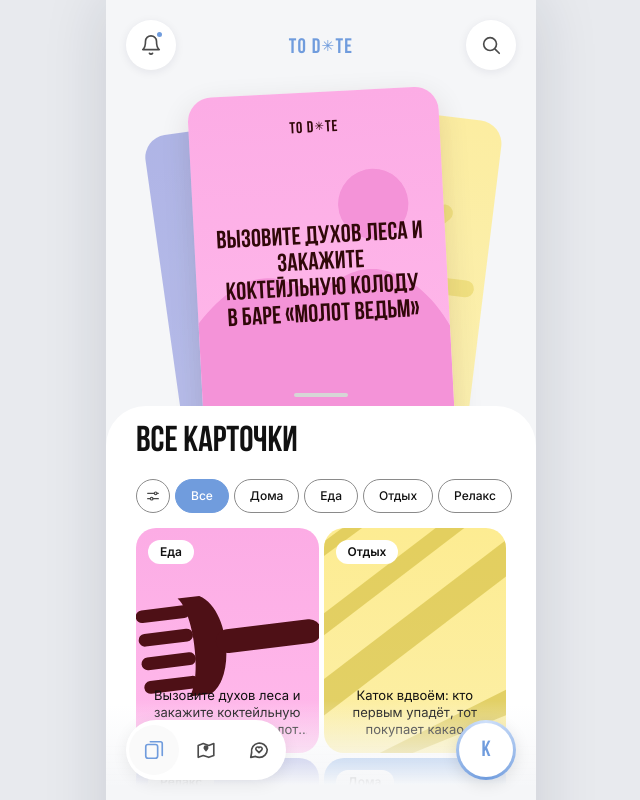
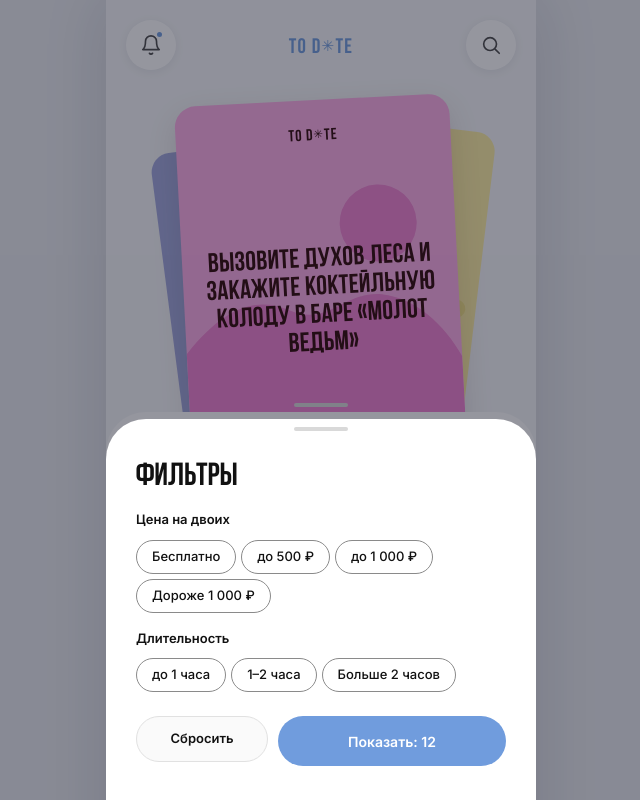
Before and after one commit to ardubrovskij-dotcom/todate-app, a React (Vite) app: page / in a window 1280 px wide. Both pictures are taken after a click on the button 472 px from the left and 496 px from the top of the page. Shown: the top 800 px of the page, without its empty margins (319-959 px from the left). Built offline with nearby package versions, Linux system fonts and the light colour scheme.

Commit message:
Отступы и карточки по Фигме: плоские заливки, радиус 21, веер ±7°, цвета пятен; рабочие фильтры (цена, длительность)

```diff
--- a/src/index.css
+++ b/src/index.css
@@ -24,10 +24,11 @@
   --divider: #E1E1E1;
   --handle: #D6D6D6;
   --soft: #FAFAFA;
-  --pink: #FCACE5; --pink-shape: #F493D8; --pink-soft: #FFBAEB; --pink-back: #F8D0EE;
+  --pink: #FCACE5; --pink-shape: #EF80CF; --pink-soft: #FFBAEB; --pink-back: #F8D0EE;
   --yellow: #FDEC92; --yellow-soft: #FCEFA6;
-  --lav: #929ADF; --lav-soft: #9DA4E2;
-  --sky: #81ABE8; --sky-soft: #96B9EB;
+  --lav: #929ADF; --lav-deep: #7E86D1;
+  --sky: #81ABE8;
+  --handle-figma: #D9D9D9;
   --card-ink: #300809;
   --ok: #AFDA98;
   --neutral: #B5B6B7;
@@ -93,16 +94,16 @@ body {
 }
 .sheet-handle {
   width: 54px; height: 4px; border-radius: 2px;
-  background: var(--handle);
-  margin: 0 auto 14px;
+  background: var(--handle-figma);
+  margin: 0 auto 30px;
   position: relative;
-  top: -13px;
+  top: -9px;
 }
 
 .chip {
   height: 34px; padding: 0 15px; border-radius: 999px;
   border: 1px solid var(--stroke); background: var(--surface);
-  font-size: 12px; font-weight: 500; color: var(--text);
+  font-size: 13px; font-weight: 500; color: var(--text);
   display: inline-flex; align-items: center; white-space: nowrap;
   cursor: pointer; transition: background .15s ease, color .15s ease, border-color .15s ease;
 }
@@ -112,7 +113,7 @@ body {
 .param {
   height: 36px; padding: 0 15px; border-radius: 999px;
   border: 1px solid var(--stroke); background: var(--surface);
-  font-size: 12px; font-weight: 600; display: inline-flex; align-items: center; white-space: nowrap;
+  font-size: 13px; font-weight: 600; display: inline-flex; align-items: center; white-space: nowrap;
 }
 
 .btn-primary {
@@ -158,9 +159,13 @@ body {
 /* Круглая иконка-кнопка в ряду чипов (фильтры) */
 .chip-icon {
   width: 34px; height: 34px; border-radius: 50%; flex: none;
-  border: 1px solid var(--stroke); background: var(--surface);
+  border: none; background: var(--soft);
   display: inline-flex; align-items: center; justify-content: center;
-  color: var(--icon); cursor: pointer;
+  color: var(--icon); cursor: pointer; position: relative;
+}
+.chip-icon .dot {
+  position: absolute; top: 6px; right: 6px; width: 7px; height: 7px;
+  border-radius: 50%; background: var(--primary); border: 1.5px solid var(--surface);
 }
 .chip-icon svg { width: 16px; height: 16px; }
 
@@ -190,7 +195,7 @@ body {
 .tile {
   border-radius: var(--r-tile);
   position: relative; overflow: hidden; cursor: pointer;
-  aspect-ratio: 162.5 / 200;
+  aspect-ratio: 162 / 200;
   transition: transform .15s ease;
   text-align: left; border: none; padding: 0; width: 100%;
 }
@@ -200,8 +205,7 @@ body {
   font-size: 13px; line-height: 17px; text-align: center; color: var(--text);
   display: -webkit-box; -webkit-line-clamp: 3; -webkit-box-orient: vertical; overflow: hidden;
 }
-/* На лавандовой и голубой плитках текст белый (из макета) */
-.cat-релакс .tile-label, .cat-дома .tile-label { color: #fff; }
+/* На плитках текст тёмный на всех категориях (из макета) */
 .tag {
   position: absolute; top: 12px; left: 12px; height: 24px; padding: 0 12px;
   border-radius: 12px; background: #fff; font-size: 12px; font-weight: 600;
@@ -209,24 +213,25 @@ body {
 }
 .tile-photo { aspect-ratio: 252 / 275; border-radius: 30px; }
 
-.cat-дома { background: linear-gradient(180deg, var(--sky) 0%, var(--sky-soft) 100%); }
-.cat-еда { background: linear-gradient(180deg, var(--pink) 0%, var(--pink-soft) 100%); }
-.cat-отдых { background: linear-gradient(180deg, var(--yellow) 0%, var(--yellow-soft) 100%); }
-.cat-релакс { background: linear-gradient(180deg, var(--lav) 0%, var(--lav-soft) 100%); }
+/* Плитки категорий — плоская заливка (из макета) */
+.cat-дома { background: var(--sky); }
+.cat-еда { background: var(--pink); }
+.cat-отдых { background: var(--yellow-soft); }
+.cat-релакс { background: var(--lav); }
 
 /* Колода */
 .deck-card {
   background: var(--pink);
-  border-radius: 24px;
+  border-radius: 21px;
   box-shadow: 0 10px 30px rgba(48, 8, 9, 0.12);
   color: var(--card-ink);
   position: relative; overflow: hidden;
 }
-/* Задние карты колоды — в цвете своей категории (важен порядок: после .deck-card) */
-.deck-card.cat-дома { background: linear-gradient(180deg, var(--sky) 0%, var(--sky-soft) 100%); }
-.deck-card.cat-еда { background: linear-gradient(180deg, var(--pink) 0%, var(--pink-soft) 100%); }
-.deck-card.cat-отдых { background: linear-gradient(180deg, var(--yellow) 0%, var(--yellow-soft) 100%); }
-.deck-card.cat-релакс { background: linear-gradient(180deg, var(--lav) 0%, var(--lav-soft) 100%); }
+/* Карты колоды — плоские приглушённые цвета (из макета) */
+.deck-card.cat-дома { background: var(--primary); }
+.deck-card.cat-еда { background: var(--pink); }
+.deck-card.cat-отдых { background: var(--yellow); }
+.deck-card.cat-релакс { background: var(--lav-deep); }
 
 /* Плашки списков */
 .plate {
--- a/src/screens.tsx
+++ b/src/screens.tsx
@@ -25,6 +25,9 @@ const deckAnim: DeckAnim = (() => {
   }
 })();
 
+/* Карта из макета: 297×395, радиус 21, передняя повернута на −3,4° */
+const CARD_RATIO = 297 / 395;
+
 export function Deck({ ideas, onOpen, height = 395 }: { ideas: Idea[]; onOpen?: (id: string) => void; height?: number }) {
   const [idx, setIdx] = useState(0);
   const [drag, setDrag] = useState(0);
@@ -51,10 +54,10 @@ export function Deck({ ideas, onOpen, height = 395 }: { ideas: Idea[]; onOpen?:
     }, 320);
   };
 
-  /* Позы задних карт: веером влево и вправо, почти в полный размер (как в макете) */
+  /* Позы задних карт из макета: правая +6,9° чуть выше, левая −7,4° ниже */
   const BACK_POSES = [
-    { rot: 7, x: 42, y: 4, scale: 0.965 },
-    { rot: -8, x: -42, y: 10, scale: 0.93 },
+    { rot: 6.9, x: 27, y: 0, scale: 0.927 },
+    { rot: -7.4, x: -25, y: 20, scale: 0.927 },
   ];
 
   const frontTransform = (): React.CSSProperties => {
@@ -203,7 +206,7 @@ export function Deck({ ideas, onOpen, height = 395 }: { ideas: Idea[]; onOpen?:
 
 /* Одиночная карта (деталь идеи) — без задних карт, как в макете */
 export function SingleCard({ idea, height = 300 }: { idea: Idea; height?: number }) {
-  const w = Math.round(height * (275 / 395));
+  const w = Math.round(height * CARD_RATIO);
   return (
     <div style={{ display: 'flex', justifyContent: 'center' }}>
       <div className={`deck-card ${catClass(idea.category)}`} style={{ width: w, height, transform: 'rotate(-3deg)', flex: 'none' }}>
@@ -244,10 +247,11 @@ export function MiniCard({ idea, w = 150, h = 190 }: { idea: Idea; w?: number; h
 }
 
 /* Круглая кнопка-иконка фильтров в ряду чипов */
-export function FiltersButton({ onClick }: { onClick: () => void }) {
+export function FiltersButton({ onClick, active = false }: { onClick: () => void; active?: boolean }) {
   return (
     <button className="chip-icon" onClick={onClick} aria-label="Фильтры" title="Фильтры">
       <IconSliders />
+      {active && <span className="dot" />}
     </button>
   );
 }
@@ -433,35 +437,132 @@ export function Accept({ ctx }: { ctx: AppCtx }) {
   );
 }
 
+/* ================= ФИЛЬТРЫ ================= */
+type PriceFilter = 'free' | 'to500' | 'to1000' | '1000plus';
+type DurFilter = 'to1' | '1to2' | '2plus';
+
+const priceOf = (s: string) => Number(s.replace(/[^\d]/g, '')) || 0;
+const hoursOf = (s: string) => {
+  const m = s.match(/(\d+(?:[.,]\d+)?)/);
+  if (!m) return 0;
+  const v = parseFloat(m[1].replace(',', '.'));
+  return s.includes('минут') ? v / 60 : v;
+};
+const matchPrice = (idea: Idea, f: PriceFilter | null) => {
+  if (!f) return true;
+  const p = priceOf(idea.price);
+  if (f === 'free') return p === 0;
+  if (f === 'to500') return p > 0 && p <= 500;
+  if (f === 'to1000') return p <= 1000;
+  return p > 1000;
+};
+const matchDur = (idea: Idea, f: DurFilter | null) => {
+  if (!f) return true;
+  const h = hoursOf(idea.duration);
+  if (f === 'to1') return h <= 1;
+  if (f === '1to2') return h > 1 && h <= 2;
+  return h > 2;
+};
+
+const PRICE_OPTS: { key: PriceFilter; label: string }[] = [
+  { key: 'free', label: 'Бесплатно' },
+  { key: 'to500', label: 'до 500 ₽' },
+  { key: 'to1000', label: 'до 1 000 ₽' },
+  { key: '1000plus', label: 'Дороже 1 000 ₽' },
+];
+const DUR_OPTS: { key: DurFilter; label: string }[] = [
+  { key: 'to1', label: 'до 1 часа' },
+  { key: '1to2', label: '1–2 часа' },
+  { key: '2plus', label: 'Больше 2 часов' },
+];
+
+export function IdeaFiltersSheet({
+  price, dur, count, onPrice, onDur, onReset, onClose,
+}: {
+  price: PriceFilter | null; dur: DurFilter | null; count: number;
+  onPrice: (v: PriceFilter | null) => void; onDur: (v: DurFilter | null) => void;
+  onReset: () => void; onClose: () => void;
+}) {
+  const group = <T extends string>(title: string, opts: { key: T; label: string }[], value: T | null, set: (v: T | null) => void) => (
+    <div style={{ marginTop: 16 }}>
+      <div style={{ fontSize: 13, fontWeight: 600, marginBottom: 10 }}>{title}</div>
+      <div style={{ display: 'flex', gap: 5, flexWrap: 'wrap' }}>
+        {opts.map((o) => (
+          <button key={o.key} className={`chip ${value === o.key ? 'active' : ''}`} onClick={() => set(value === o.key ? null : o.key)}>
+            {o.label}
+          </button>
+        ))}
+      </div>
+    </div>
+  );
+  return (
+    <div className="modal-backdrop" onClick={onClose}>
+      <div className="modal-sheet" onClick={(e) => e.stopPropagation()}>
+        <div className="sheet-handle" style={{ top: 0 }} />
+        <h2 className="h2" style={{ margin: 0 }}>Фильтры</h2>
+        {group('Цена на двоих', PRICE_OPTS, price, onPrice)}
+        {group('Длительность', DUR_OPTS, dur, onDur)}
+        <div style={{ display: 'flex', gap: 10, marginTop: 24 }}>
+          <button className="btn-ghost" style={{ flex: 1 }} onClick={onReset}>Сбросить</button>
+          <button className="btn-primary" style={{ flex: 2 }} onClick={onClose}>Показать: {count}</button>
+        </div>
+      </div>
+    </div>
+  );
+}
+
 /* ================= ГЛАВНАЯ / КАТАЛОГ ================= */
 export function Home({ ctx }: { ctx: AppCtx }) {
   const [cat, setCat] = useState<Category | 'все'>('все');
-  const list = useMemo(() => (cat === 'все' ? IDEAS : IDEAS.filter((i) => i.category === cat)), [cat]);
+  const [priceF, setPriceF] = useState<PriceFilter | null>(null);
+  const [durF, setDurF] = useState<DurFilter | null>(null);
+  const [filtersOpen, setFiltersOpen] = useState(false);
+  const list = useMemo(
+    () => IDEAS.filter((i) => (cat === 'все' || i.category === cat) && matchPrice(i, priceF) && matchDur(i, durF)),
+    [cat, priceF, durF],
+  );
   return (
     <div style={{ paddingBottom: 130 }}>
       <div className="deck-stick">
-        <div style={{ height: 92 }} />
-        <Deck ideas={IDEAS.slice(0, 4)} onOpen={(id) => ctx.go({ name: 'idea', id })} height={360} />
+        <div style={{ height: 100 }} />
+        <Deck ideas={IDEAS.slice(0, 4)} onOpen={(id) => ctx.go({ name: 'idea', id })} height={395} />
       </div>
-      <div className="sheet" style={{ marginTop: -46, minHeight: '55dvh' }}>
+      <div className="sheet" style={{ marginTop: -83, minHeight: '55dvh' }}>
         <div className="sheet-handle" />
         <div style={px}>
           <h1 className="h1" style={{ margin: 0 }}>Все карточки</h1>
         </div>
-        <div className="row-scroll" style={{ ...px, marginTop: 19 }}>
-          <FiltersButton onClick={() => ctx.toast('Тонкие фильтры появятся в боевой версии')} />
+        <div className="row-scroll" style={{ ...px, marginTop: 10 }}>
+          <FiltersButton onClick={() => setFiltersOpen(true)} active={!!(priceF || durF)} />
           <button className={`chip ${cat === 'все' ? 'active' : ''}`} onClick={() => setCat('все')}>Все</button>
           {CATEGORIES.map((c) => (
             <button key={c.key} className={`chip ${cat === c.key ? 'active' : ''}`} onClick={() => setCat(c.key)}>{c.label}</button>
           ))}
         </div>
-        <div style={{ ...px, marginTop: 15, display: 'grid', gridTemplateColumns: '1fr 1fr', gap: 5 }}>
+        <div style={{ ...px, marginTop: 15, display: 'grid', gridTemplateColumns: '1fr 1fr', gap: '5px 6px' }}>
           {list.map((i) => (
             <IdeaTile key={i.id} idea={i} onClick={() => ctx.go({ name: 'idea', id: i.id })} />
           ))}
         </div>
+        {list.length === 0 && (
+          <div style={{ ...px, marginTop: 20 }}>
+            <div className="plate" style={{ padding: 22, textAlign: 'center' }}>
+              <div className="font-head" style={{ fontSize: 22 }}>Ничего не нашлось</div>
+              <p style={{ fontSize: 13, color: 'var(--text-2)', lineHeight: '17px' }}>Попробуйте ослабить фильтры — или сбросьте их совсем.</p>
+              <button className="btn-ghost" onClick={() => { setPriceF(null); setDurF(null); setCat('все'); }}>Сбросить фильтры</button>
+            </div>
+          </div>
+        )}
         <div style={{ height: 30 }} />
       </div>
+      {filtersOpen && (
+        <IdeaFiltersSheet
+          price={priceF} dur={durF} count={list.length}
+          onPrice={setPriceF} onDur={setDurF}
+          onReset={() => { setPriceF(null); setDurF(null); }}
+          onClose={() => setFiltersOpen(false)}
+        />
+      )}
     </div>
   );
 }
@@ -473,19 +574,19 @@ export function IdeaDetail({ ctx, id }: { ctx: AppCtx; id: string }) {
   return (
     <div style={{ paddingBottom: 130 }}>
       <div className="deck-stick">
-        <div style={{ height: 92 }} />
-        <SingleCard idea={idea} height={330} />
+        <div style={{ height: 84 }} />
+        <SingleCard idea={idea} height={360} />
       </div>
-      <div className="sheet" style={{ marginTop: -46 }}>
+      <div className="sheet" style={{ marginTop: -94 }}>
         <div className="sheet-handle" />
         <div style={px}>
           <h1 className="h2" style={{ margin: 0 }}>{idea.title}</h1>
-          <div className="row-scroll" style={{ marginTop: 14 }}>
+          <div className="row-scroll" style={{ marginTop: 10 }}>
             <span className="param">{idea.duration}</span>
             <span className="param">{idea.price}</span>
             <span className="param">{idea.metro}</span>
           </div>
-          <p style={{ fontSize: 13, lineHeight: '17px', maxWidth: 330, margin: '14px 0 0' }}>{idea.description}</p>
+          <p style={{ fontSize: 13, lineHeight: '17px', maxWidth: 330, margin: '10px 0 0' }}>{idea.description}</p>
           <div style={{ display: 'flex', gap: 8, marginTop: 22, alignItems: 'center' }}>
             <button className="btn-primary" style={{ flex: 1, padding: '0 16px' }} onClick={() => ctx.go({ name: 'hint', id: idea.id })}>
               Намекнуть о свидании
@@ -674,8 +775,11 @@ export function MyHints({ ctx }: { ctx: AppCtx }) {
 /* ================= ИЗБРАННОЕ ================= */
 export function Favorites({ ctx }: { ctx: AppCtx }) {
   const [cat, setCat] = useState<Category | 'все'>('все');
+  const [priceF, setPriceF] = useState<PriceFilter | null>(null);
+  const [durF, setDurF] = useState<DurFilter | null>(null);
+  const [filtersOpen, setFiltersOpen] = useState(false);
   const favs = IDEAS.filter((i) => ctx.favorites.includes(i.id));
-  const list = cat === 'все' ? favs : favs.filter((i) => i.category === cat);
+  const list = favs.filter((i) => (cat === 'все' || i.category === cat) && matchPrice(i, priceF) && matchDur(i, durF));
   const fan = favs.slice(0, 5);
   return (
     <div style={{ paddingBottom: 130 }}>
@@ -714,8 +818,8 @@ export function Favorites({ ctx }: { ctx: AppCtx }) {
         <div style={px}>
           <h1 className="h1" style={{ margin: 0 }}>Всё избранное</h1>
         </div>
-        <div className="row-scroll" style={{ ...px, marginTop: 19 }}>
-          <FiltersButton onClick={() => ctx.toast('Тонкие фильтры появятся в боевой версии')} />
+        <div className="row-scroll" style={{ ...px, marginTop: 10 }}>
+          <FiltersButton onClick={() => setFiltersOpen(true)} active={!!(priceF || durF)} />
           <button className={`chip ${cat === 'все' ? 'active' : ''}`} onClick={() => setCat('все')}>Все</button>
           {CATEGORIES.map((c) => (
             <button key={c.key} className={`chip ${cat === c.key ? 'active' : ''}`} onClick={() => setCat(c.key)}>{c.label}</button>
@@ -725,17 +829,33 @@ export function Favorites({ ctx }: { ctx: AppCtx }) {
           {list.length === 0 ? (
             <div className="plate" style={{ padding: 22, textAlign: 'center' }}>
               <div className="font-head" style={{ fontSize: 22 }}>Пока пусто</div>
-              <p style={{ fontSize: 13, color: 'var(--text-2)', lineHeight: '17px' }}>Нажимайте на сердечко в карточке идеи — она появится здесь.</p>
-              <button className="btn-primary" onClick={() => ctx.go({ name: 'home' })}>В каталог</button>
+              <p style={{ fontSize: 13, color: 'var(--text-2)', lineHeight: '17px' }}>
+                {favs.length === 0
+                  ? 'Нажимайте на сердечко в карточке идеи — она появится здесь.'
+                  : 'Под такие фильтры ничего не подходит — попробуйте их ослабить.'}
+              </p>
+              {favs.length === 0 ? (
+                <button className="btn-primary" onClick={() => ctx.go({ name: 'home' })}>В каталог</button>
+              ) : (
+                <button className="btn-ghost" onClick={() => { setPriceF(null); setDurF(null); setCat('все'); }}>Сбросить фильтры</button>
+              )}
             </div>
           ) : (
-            <div style={{ display: 'grid', gridTemplateColumns: '1fr 1fr', gap: 5 }}>
+            <div style={{ display: 'grid', gridTemplateColumns: '1fr 1fr', gap: '5px 6px' }}>
               {list.map((i) => <IdeaTile key={i.id} idea={i} onClick={() => ctx.go({ name: 'idea', id: i.id })} />)}
             </div>
           )}
         </div>
         <div style={{ height: 40 }} />
       </div>
+      {filtersOpen && (
+        <IdeaFiltersSheet
+          price={priceF} dur={durF} count={list.length}
+          onPrice={setPriceF} onDur={setDurF}
+          onReset={() => { setPriceF(null); setDurF(null); }}
+          onClose={() => setFiltersOpen(false)}
+        />
+      )}
     </div>
   );
 }
@@ -778,7 +898,7 @@ export function Routes({ ctx }: { ctx: AppCtx }) {
         <div style={{ ...px, marginTop: 30 }}>
           <h1 className="h1" style={{ margin: 0 }}>Все маршруты</h1>
         </div>
-        <div className="row-scroll" style={{ ...px, marginTop: 19 }}>
+        <div className="row-scroll" style={{ ...px, marginTop: 10 }}>
           <FiltersButton onClick={() => ctx.toast('Тонкие фильтры появятся в боевой версии')} />
           <button className={`chip ${district === 'Все' ? 'active' : ''}`} onClick={() => setDistrict('Все')}>Все</button>
           {DISTRICTS.map((d) => (
--- a/src/ui.tsx
+++ b/src/ui.tsx
@@ -135,17 +135,17 @@ export function Silhouette({ shape, color = 'rgba(255,255,255,0.20)' }: { shape:
 /* Символ и цвет силуэта на плитке категории (из макета) */
 export const tileShape: Record<Category, string> = { 'еда': 'fork', 'отдых': 'rays', 'релакс': 'flower', 'дома': 'sofa' };
 export const tileShapeColor: Record<Category, string> = {
-  'еда': '#4E1016',
-  'отдых': 'rgba(206,184,54,0.55)',
-  'релакс': 'rgba(255,255,255,0.30)',
-  'дома': 'rgba(255,255,255,0.38)',
+  'еда': 'var(--pink-soft)',
+  'отдых': 'var(--yellow)',
+  'релакс': 'rgba(255,255,255,0.25)',
+  'дома': 'rgba(255,255,255,0.20)',
 };
-/* Цвет абстрактных пятен на картах колоды */
+/* Цвет абстрактных пятен на картах колоды (из макета) */
 export const cardShapeColor: Record<Category, string> = {
   'еда': 'var(--pink-shape)',
-  'отдых': 'rgba(238,218,100,0.85)',
-  'релакс': 'rgba(255,255,255,0.25)',
-  'дома': 'rgba(255,255,255,0.30)',
+  'отдых': 'rgba(240,222,110,0.9)',
+  'релакс': 'rgba(255,255,255,0.22)',
+  'дома': 'rgba(255,255,255,0.22)',
 };
 
 export const catClass = (c: Category) => `cat-${c}`;
```
